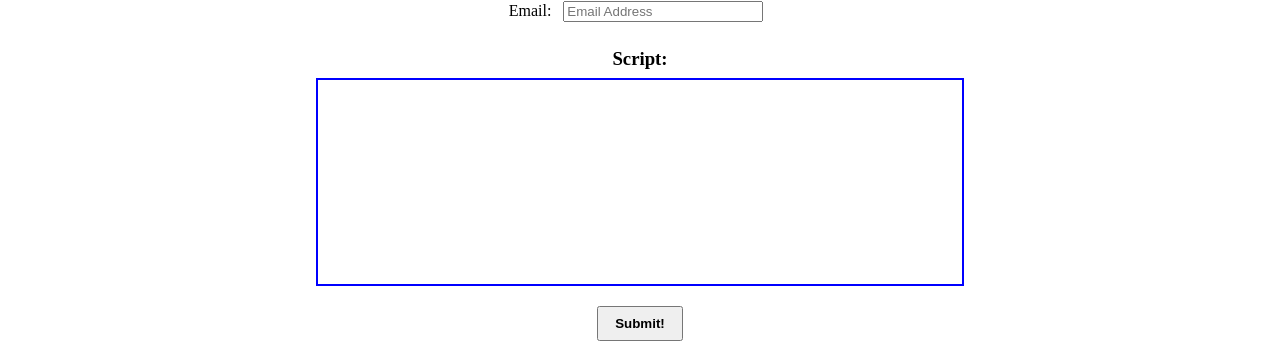
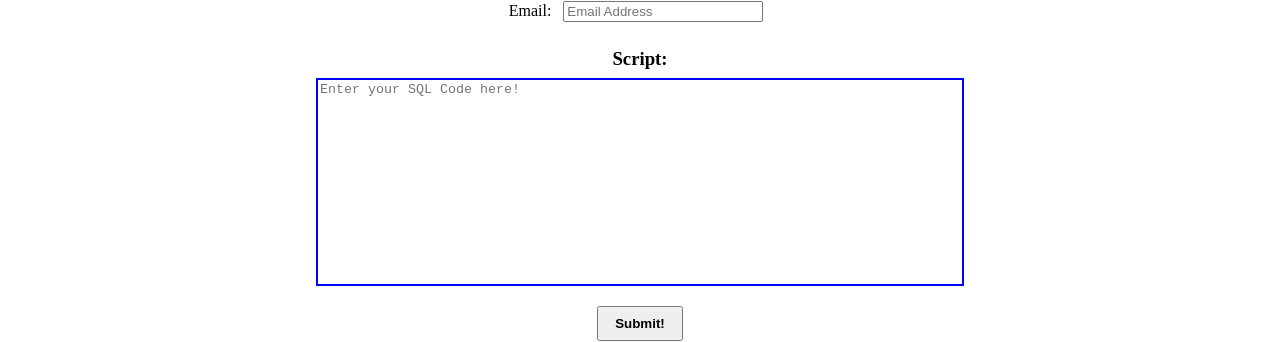
Before and after one commit to hgrunt54/EngSQLFun, a Vue app: page / in a window 1280 px wide. Shown: the part 401-743 px from the top of the page. Built offline with nearby package versions, Linux system fonts and the light colour scheme.

Commit message:
Updated Form Post

```diff
--- a/index.html
+++ b/index.html
@@ -4,7 +4,7 @@
     <meta charset="UTF-8">
     <link rel="icon" href="/favicon.ico">
     <meta name="viewport" content="width=device-width, initial-scale=1.0">
-    <title>Vite App</title>
+    <title>Engagement SQL Fun</title>
   </head>
   <body>
     <div id="app"></div>
--- a/src/components/User_Input.vue
+++ b/src/components/User_Input.vue
@@ -8,7 +8,7 @@
             <label for="empEmail">Email: </label>
             <input type="text" id="empEmail" name="Email" placeholder="Email Address" required /><br /><br />
             <h3>Script:</h3>
-            <textarea id="script" name="script" required></textarea><br />
+            <textarea id="script" name="script" placeholder="Enter your SQL Code here!" required></textarea><br />
             <input type="submit" value="Submit!" />
         </form>
     </section>
```
